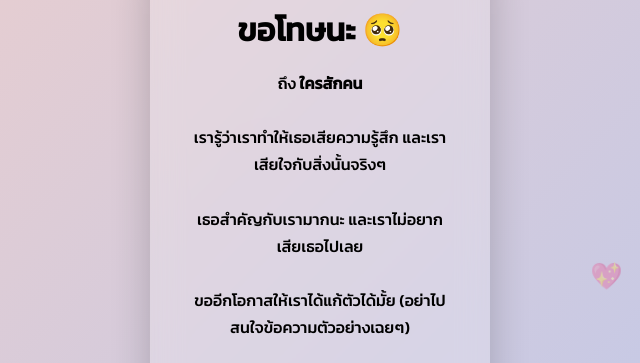
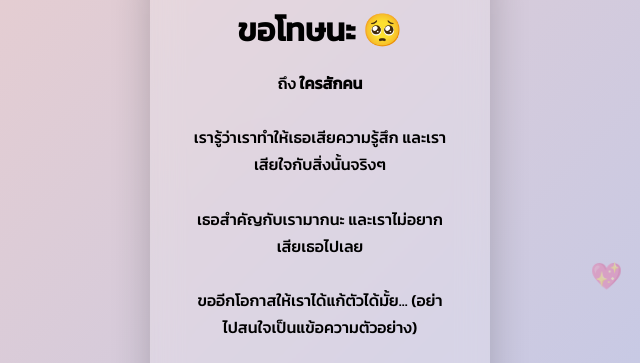
Before and after one commit to Starboy-nakub/Sorry, a plain HTML site: page index.html in a window 1280 px wide. Shown: the part 199-562 px from the top of the page, 320-960 px from the left. Drawn offline with Linux system fonts and the light colour scheme.

Commit message:
Fix HTML encoding issues in index.html

```diff
--- a/index.html
+++ b/index.html
@@ -116,8 +116,8 @@
       เธอสำคัญกับเรามากนะ
       และเราไม่อยากเสียเธอไปเลย
       <br><br>
-      ขออีกโอกาสให้เราได้แก้ตัวได้มั้ย
-      (อย่าไปสนใจข้อความตัวอย่างเฉยๆ)
+      ขออีกโอกาสให้เราได้แก้ตัวได้มั้ย...
+      (อย่าไปสนใจเป็นแข้อความตัวอย่าง)
     </p>
 
     <button class="yes" id="yesBtn">ให้อภัย</button>
```
